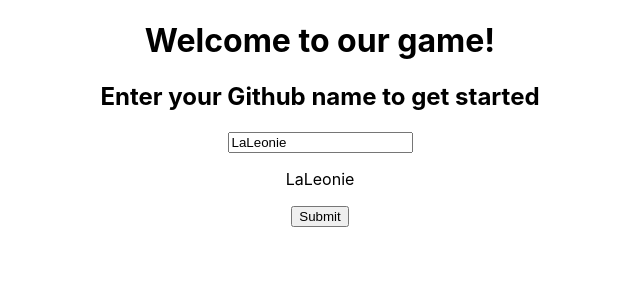
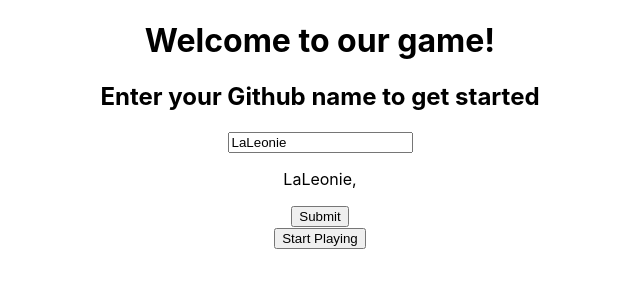
Before and after one commit to fac-17/leonie-jan-app, a React (Create React App) app: page / in a window 1280 px wide. Shown: the top 300 px of the page, without its empty margins (320-960 px from the left). Built offline with nearby package versions, Linux system fonts and the light colour scheme.

Commit message:
Adds name and setname state

```diff
--- a/src/components/LandingPage.js
+++ b/src/components/LandingPage.js
@@ -1,25 +1,40 @@
 import React from "react";
 
 const LandingPage = () => {
-  const [name, setName] = React.useState("LaLeonie");
+  const [input, setInput] = React.useState("LaLeonie");
+  const [name, setName] = React.useState("");
+  const [githubObject, setGithubObject] = React.useState(null);
+
+  const updateInput = event => {
+    setInput(event.target.value);
+  };
+
   const updateName = event => {
-    setName(event.target.value);
+    event.preventDefault();
+    setName(input);
   };
+
+  React.useEffect(() => {
+    console.log(name);
+  }, [name]);
 
   return (
     <main>
       <h1>Welcome to our game!</h1>
       <h2>Enter your Github name to get started</h2>
-      <form>
+      <form onSubmit={updateName}>
         <input
           type="text"
-          value={name}
-          onChange={updateName}
+          value={input}
+          onChange={updateInput}
           placeholder="Your Name"
         />
-        <p>{name}</p>
+        <p>
+          {input},{name}
+        </p>
         <button>Submit</button>
       </form>
+      <button>Start Playing</button>
     </main>
   );
 };
```
